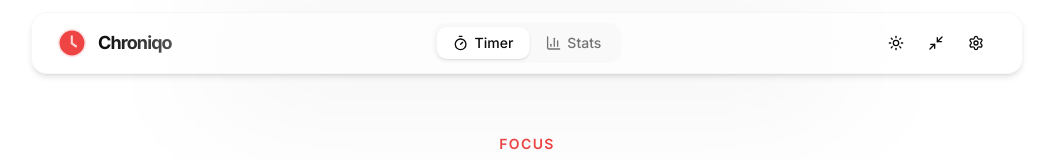
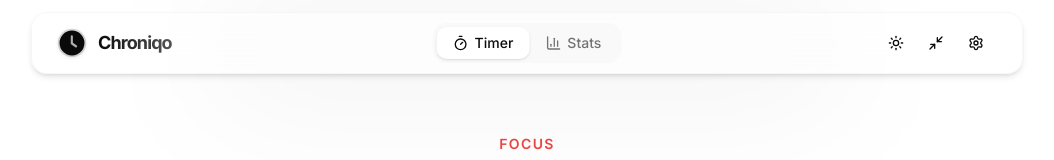
Before and after one commit to mrctnd/pomodoro-timer, a Next.js app: page / in a window 1280 px wide. Shown: the top 160 px of the page, without its empty margins (113-1167 px from the left). Built offline with nearby package versions, Linux system fonts and the light colour scheme.

Commit message:
style: make header logo color dynamic adapting to light and dark themes

```diff
--- a/src/components/Header.tsx
+++ b/src/components/Header.tsx
@@ -91,13 +91,33 @@ export function Header() {
                 href="/"
                 className="flex items-center space-x-2.5 hover:opacity-80 transition-opacity"
               >
-                <Image
-                  src={logo}
-                  alt="Pomodoro Logo"
-                  width={32}
-                  height={32}
-                  className="object-contain"
-                />
+                <svg
+                  width="32"
+                  height="32"
+                  viewBox="0 0 36 36"
+                  fill="none"
+                  xmlns="http://www.w3.org/2000/svg"
+                  className="flex-shrink-0 drop-shadow-sm"
+                >
+                  <circle
+                    cx="18"
+                    cy="18"
+                    r="16"
+                    className="fill-foreground"
+                    opacity="0.15"
+                  />
+                  <circle
+                    cx="18"
+                    cy="18"
+                    r="13"
+                    className="fill-foreground"
+                    opacity="0.1"
+                  />
+                  <path
+                    d="M18,4A14,14,0,1,0,32,18,14,14,0,0,0,18,4Zm5.4,18.53a1.2,1.2,0,0,1-1.67.33L16.6,19.2V10.5a1.2,1.2,0,0,1,2.4,0v7.3l4.07,2.76A1.2,1.2,0,0,1,23.4,22.53Z"
+                    className="fill-foreground"
+                  />
+                </svg>
                 <span className="font-bold text-lg bg-gradient-to-r from-foreground to-foreground/70 bg-clip-text text-transparent tracking-tighter">
                   Chroniqo
                 </span>
```
